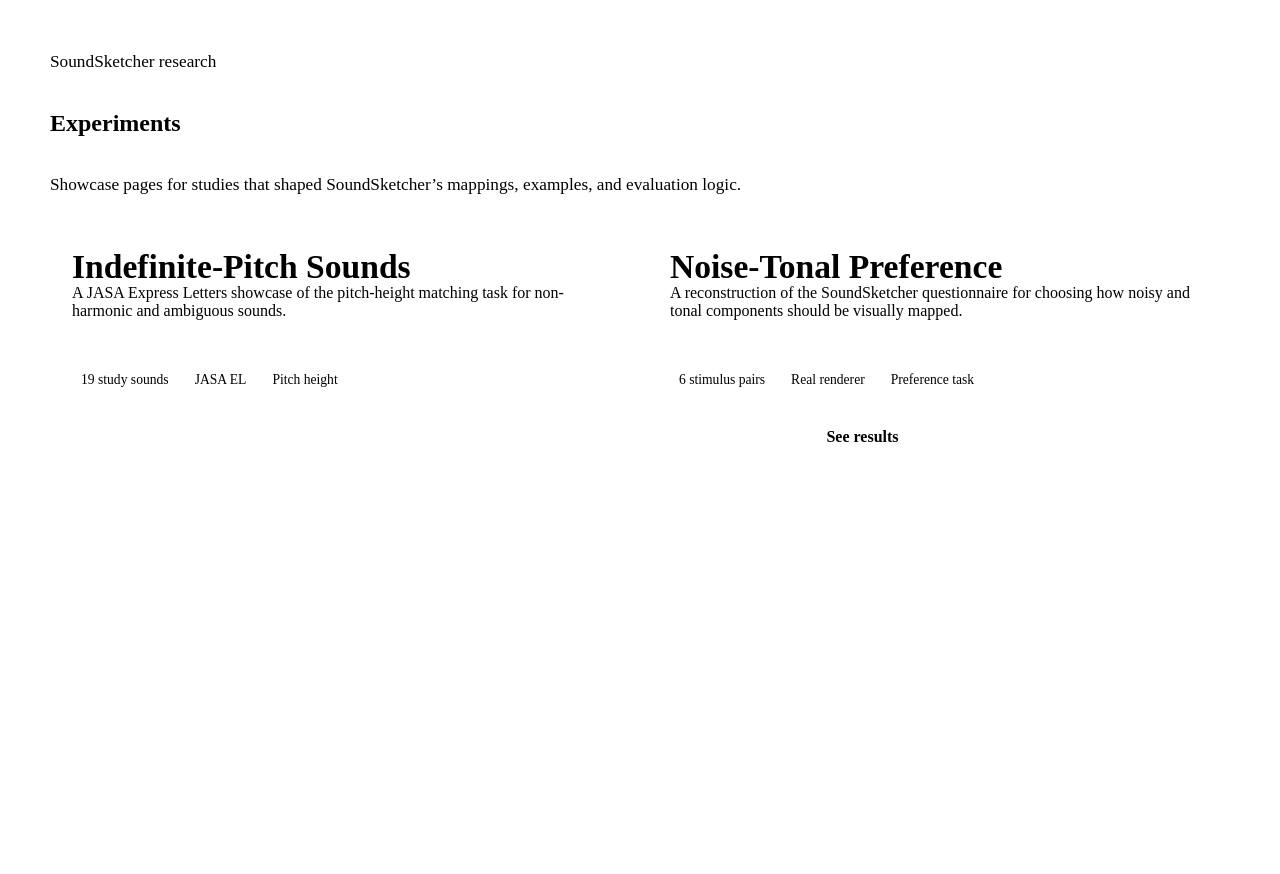
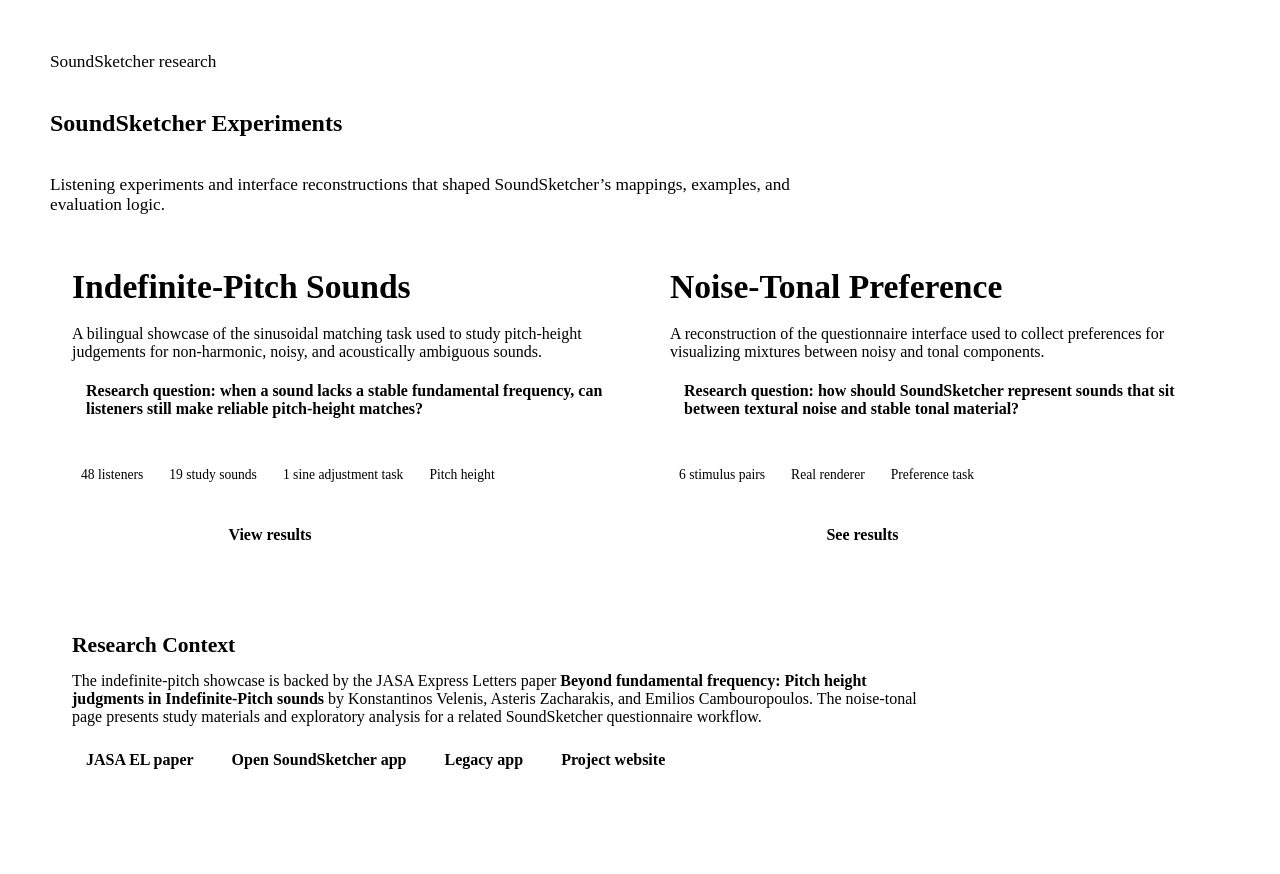
Before and after one commit to kvelenis/Soundsketcher, a Python web app: template templates/experiments.html in a window 1280 px wide. Shown: the part 18-892 px from the top of the page. Before the commit the page ends 460 px from the top, so only its background shows below. Run offline with Jinja, Linux system fonts and the light colour scheme; the template is opened without the code that fills it, so the values that code supplies are empty.

Commit message:
Polish experiments research hub

```diff
--- a/templates/experiments.html
+++ b/templates/experiments.html
@@ -36,12 +36,13 @@
       display: grid;
       grid-template-columns: repeat(auto-fit, minmax(280px, 1fr));
       gap: 16px;
+      margin-bottom: 24px;
     }
 
     .experiment-card {
       display: grid;
       gap: 16px;
-      min-height: 260px;
+      min-height: 340px;
       padding: 22px;
       border: 1px solid var(--line);
       border-radius: 8px;
@@ -57,6 +58,18 @@
     .experiment-card p {
       margin: 0;
       color: var(--muted);
+    }
+
+    .experiment-card__body {
+      display: grid;
+      gap: 14px;
+    }
+
+    .experiment-card__question {
+      padding-left: 14px;
+      border-left: 3px solid var(--accent);
+      color: var(--ink);
+      font-weight: 650;
     }
 
     .experiment-card__meta {
@@ -102,6 +115,32 @@
       color: var(--accent);
     }
 
+    .research-note {
+      display: grid;
+      gap: 14px;
+      padding: 22px;
+      border: 1px solid var(--line);
+      border-radius: 8px;
+      background: var(--panel);
+    }
+
+    .research-note h2 {
+      margin: 0;
+      font-size: 1.35rem;
+    }
+
+    .research-note p {
+      max-width: 860px;
+      margin: 0;
+      color: var(--muted);
+    }
+
+    .research-links {
+      display: flex;
+      flex-wrap: wrap;
+      gap: 10px;
+    }
+
     @media (max-width: 720px) {
       .experiments-page {
         width: min(100% - 24px, 1180px);
@@ -121,35 +160,48 @@
   <main class="experiments-page">
     <section class="experiments-hero">
       <p class="eyebrow">SoundSketcher research</p>
-      <h1>Experiments</h1>
+      <h1>SoundSketcher Experiments</h1>
       <p class="lead">
-        Showcase pages for studies that shaped SoundSketcher’s mappings, examples, and evaluation logic.
+        Listening experiments and interface reconstructions that shaped SoundSketcher’s mappings,
+        examples, and evaluation logic.
       </p>
     </section>
 
     <section class="experiment-grid" aria-label="Experiment showcase pages">
       <article class="experiment-card">
-        <div>
+        <div class="experiment-card__body">
           <h2>Indefinite-Pitch Sounds</h2>
           <p>
-            A JASA Express Letters showcase of the pitch-height matching task for non-harmonic and ambiguous sounds.
+            A bilingual showcase of the sinusoidal matching task used to study pitch-height judgements
+            for non-harmonic, noisy, and acoustically ambiguous sounds.
+          </p>
+          <p class="experiment-card__question">
+            Research question: when a sound lacks a stable fundamental frequency, can listeners still
+            make reliable pitch-height matches?
           </p>
         </div>
         <div class="experiment-card__meta">
+          <span class="experiment-pill">48 listeners</span>
           <span class="experiment-pill">19 study sounds</span>
-          <span class="experiment-pill">JASA EL</span>
+          <span class="experiment-pill">1 sine adjustment task</span>
           <span class="experiment-pill">Pitch height</span>
         </div>
         <div class="experiment-card__actions">
           <a class="experiment-link" href="{{ app_path(request, '/indefinite_pitch') }}">Open showcase</a>
+          <a class="experiment-link secondary" href="{{ app_path(request, '/indefinite_pitch') }}#results">View results</a>
         </div>
       </article>
 
       <article class="experiment-card">
-        <div>
+        <div class="experiment-card__body">
           <h2>Noise-Tonal Preference</h2>
           <p>
-            A reconstruction of the SoundSketcher questionnaire for choosing how noisy and tonal components should be visually mapped.
+            A reconstruction of the questionnaire interface used to collect preferences for visualizing
+            mixtures between noisy and tonal components.
+          </p>
+          <p class="experiment-card__question">
+            Research question: how should SoundSketcher represent sounds that sit between textural
+            noise and stable tonal material?
           </p>
         </div>
         <div class="experiment-card__meta">
@@ -163,6 +215,23 @@
         </div>
       </article>
     </section>
+
+    <section class="research-note" aria-label="Research context">
+      <h2>Research Context</h2>
+      <p>
+        The indefinite-pitch showcase is backed by the JASA Express Letters paper
+        <strong>Beyond fundamental frequency: Pitch height judgments in Indefinite-Pitch sounds</strong>
+        by Konstantinos Velenis, Asteris Zacharakis, and Emilios Cambouropoulos.
+        The noise-tonal page presents study materials and exploratory analysis for a related
+        SoundSketcher questionnaire workflow.
+      </p>
+      <div class="research-links">
+        <a class="experiment-link secondary" href="https://doi.org/10.1121/10.0043569" target="_blank" rel="noopener">JASA EL paper</a>
+        <a class="experiment-link secondary" href="{{ app_path(request, '/') }}">Open SoundSketcher app</a>
+        <a class="experiment-link secondary" href="https://helen.mus.auth.gr/app1/" target="_blank" rel="noopener">Legacy app</a>
+        <a class="experiment-link secondary" href="https://soundsketcher.web.auth.gr/" target="_blank" rel="noopener">Project website</a>
+      </div>
+    </section>
   </main>
 </body>
 </html>
--- a/templates/indefinite_pitch.html
+++ b/templates/indefinite_pitch.html
@@ -663,7 +663,7 @@
         </ul>
       </section>
 
-      <section class="context-section">
+      <section class="context-section" id="results">
         <h2 data-i18n="resultFigures">Result Figures</h2>
         <div class="figure-grid">
           <figure class="figure-card">
```
Also changed, not shown: docs/PROJECT_HANDOFF.md (+19 -0 lines).
